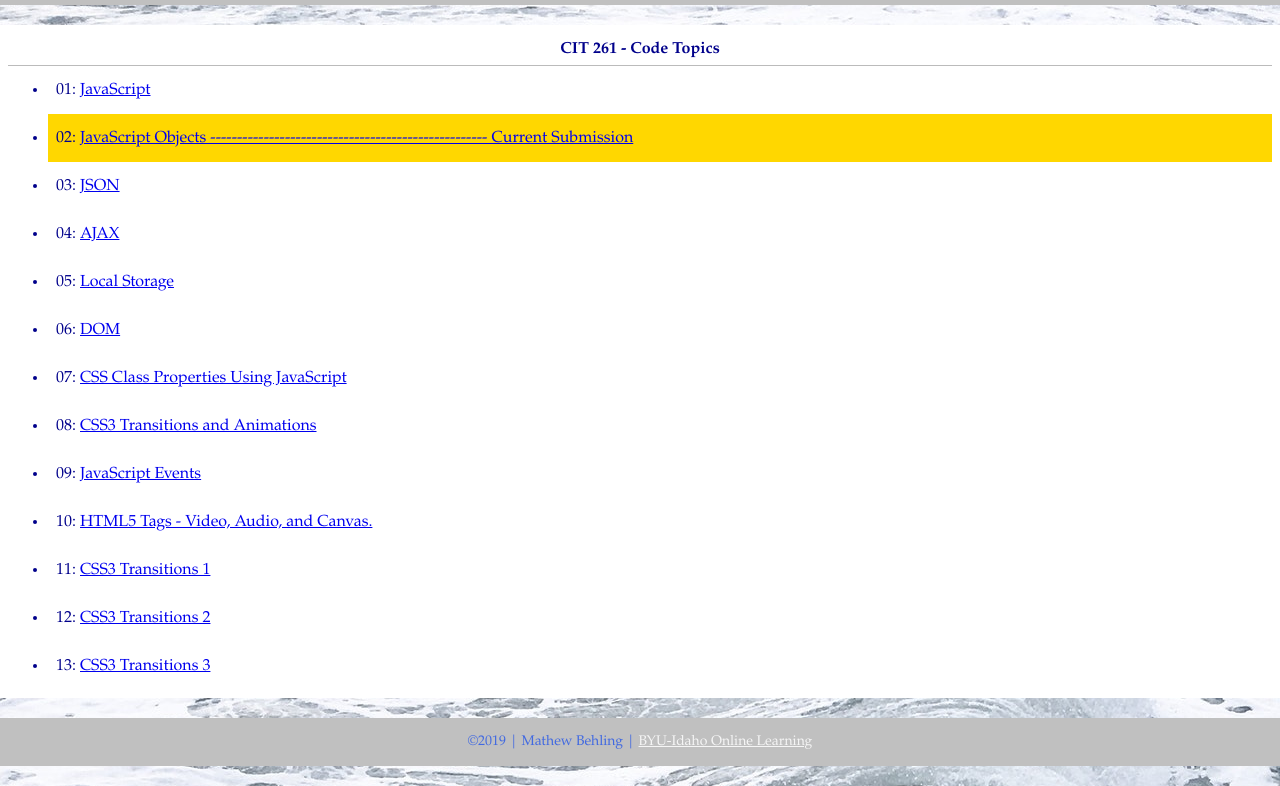
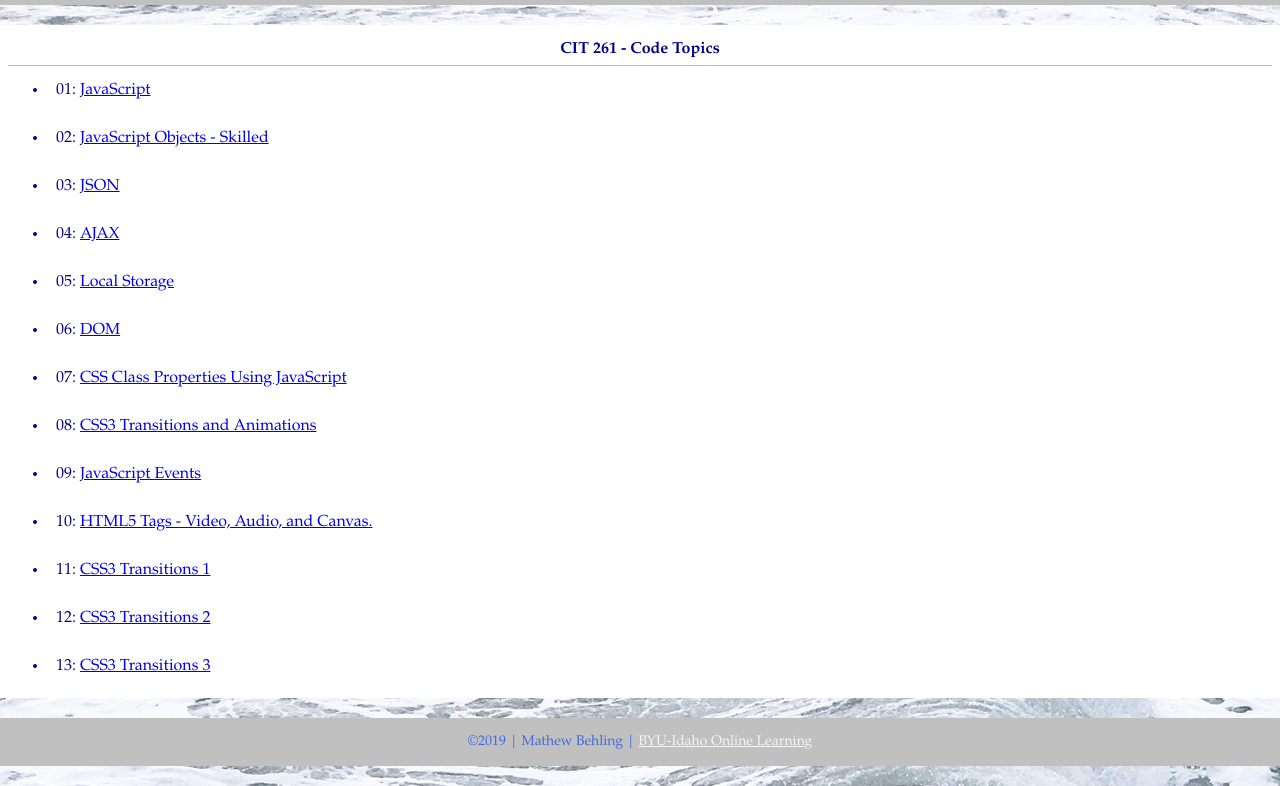
Before and after one commit to Behling-Mathew/Behling-Mathew.github.io, a plain HTML site: page index.html in a window 1280 px wide. Shown: the part 63-849 px from the top of the page. Drawn offline with Linux system fonts and the light colour scheme.

Commit message:
Update index.html

```diff
--- a/index.html
+++ b/index.html
@@ -24,7 +24,7 @@
       <h2>CIT 261 - Code Topics</h2>
       <ul>
         <li>01: <a href="#">JavaScript</a></li>
-        <li class="current">02: <a href="fluency/javascript-objects.html">JavaScript Objects ---------------------------------------------------- Current Submission</a></li>
+        <li>02: <a href="fluency/javascript-objects.html">JavaScript Objects - Skilled</a></li>
         <li>03: <a href="#">JSON</a></li>
         <li>04: <a href="#">AJAX</a></li>
         <li>05: <a href="#">Local Storage</a></li>
```
